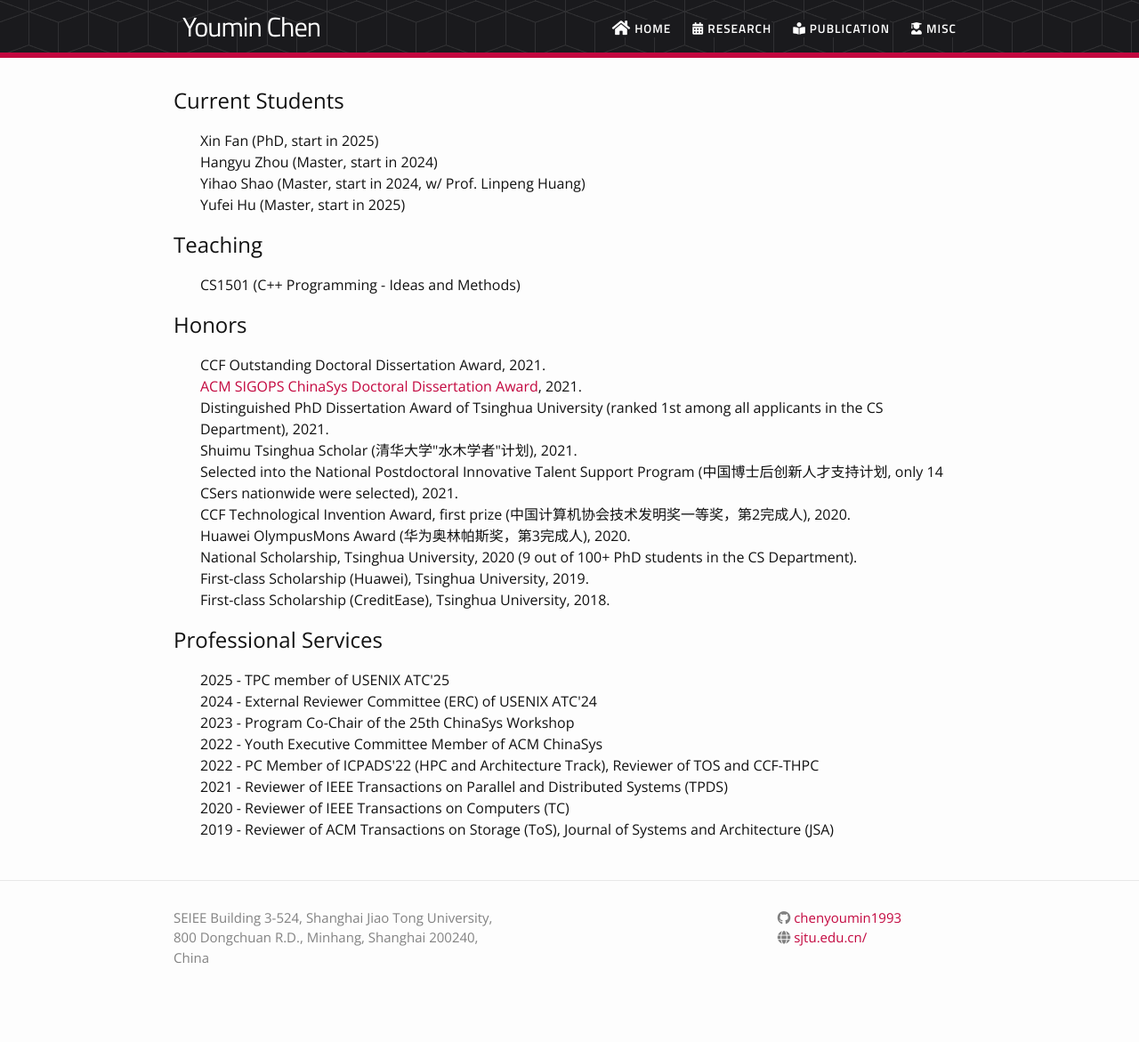
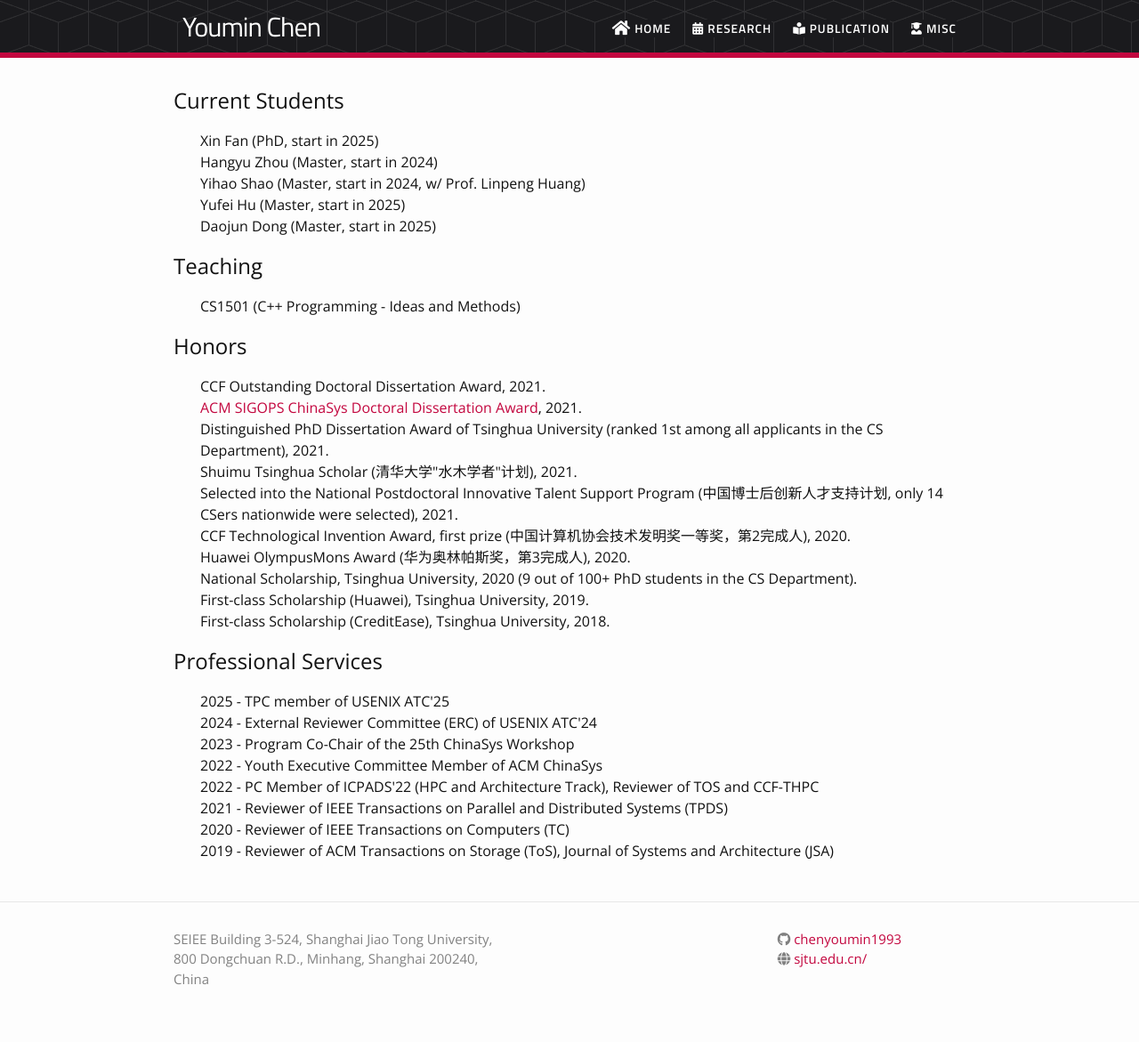
Before and after one commit to chenyoumin1993/chenyoumin1993.github.io, a Jekyll site: the page built from misc.md, in a window 1280 px wide. Shown: the whole page at 89% size. Built offline with Jekyll 4.4.1, drawn with Linux system fonts in a browser that asks for light colours; nearby versions of some CDN libraries; before the commit the page ends 1147 px from its top, so only the background shows below that.

Commit message:
Update cym.yml

```diff
--- a/_data/cym.yml
+++ b/_data/cym.yml
@@ -25,6 +25,7 @@ stu:
   - title: Hangyu Zhou (Master, start in 2024)
   - title: Yihao Shao (Master, start in 2024, w/ Prof. Linpeng Huang)
   - title: Yufei Hu (Master, start in 2025)
+  - title: Daojun Dong (Master, start in 2025)
 
 teach:
   - title: CS1501 (C++ Programming - Ideas and Methods)
```
